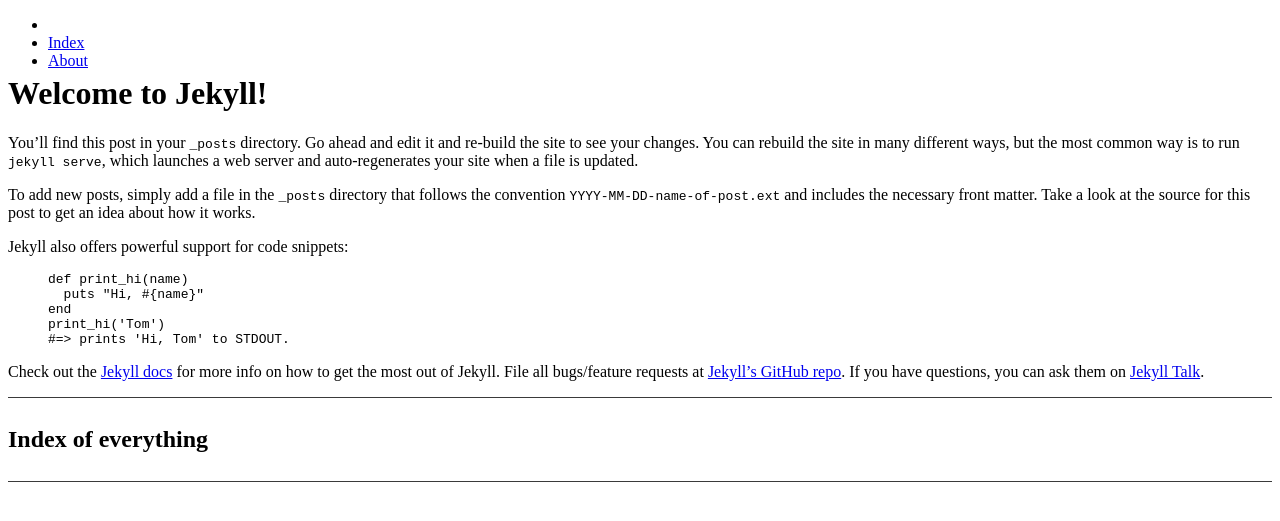
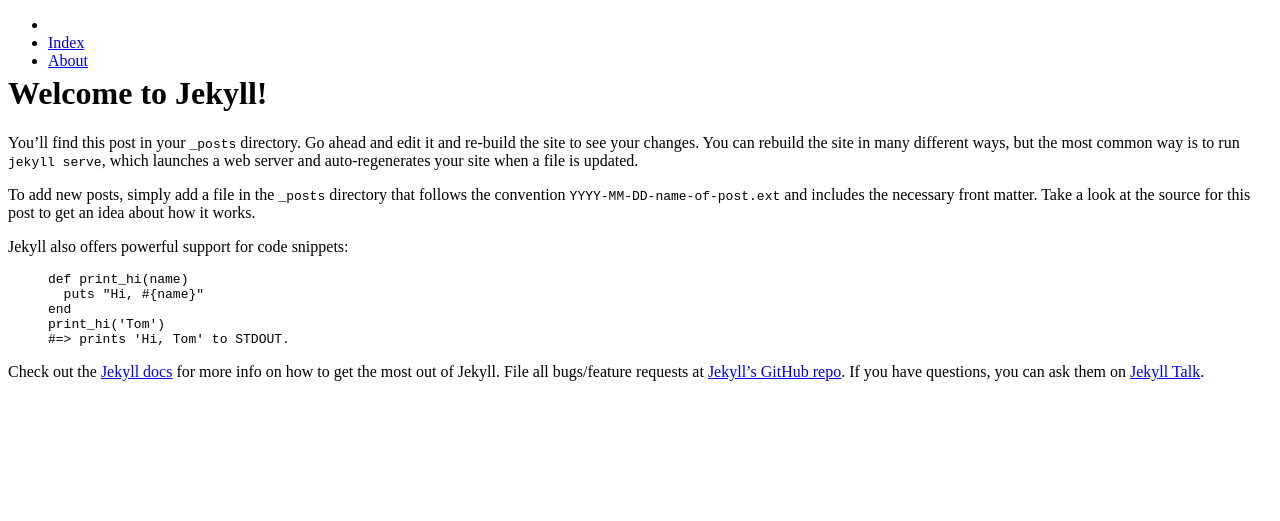
Before and after one commit to jcaserta/candidate, a Jekyll site: the page built from _posts/2018-06-19-welcome-to-jekyll.markdown, in a window 1280 px wide. Shown: the top 521 px of the page. Built offline with Jekyll 4.4.1, drawn with Linux system fonts in a browser that asks for light colours.

Commit message:
remove more template

```diff
--- a/_layouts/home.html
+++ b/_layouts/home.html
@@ -45,52 +45,6 @@
       </div>
 		</main>
 
-    <hr class="line1 noprint" id="indexjump">
-
-<!-- could make sense to tighten up index ... 1.4rem text, 130% lineheight and .1rem td padding-top works
-maybe color text, too, to set it off from main content -->
-    <div id="index" class="noprint">
-      <h2>Index of everything</h2>
-      <div class="indexdump permalinkindex">
-      {% for chapter in site.chapters %}
-      <h3 id="{{ chapter }}">{{ chapter }}</h3>
-      <table width=100%>
-      {% for post in site.posts %}
-
-        {% if post.chapter == chapter %}
-          <tr width=100%>
-          <td width="85%">
-            <a class="post-link" href="{{ post.url | prepend: site.github.url }}">
-            <h4 class="{{ post.content-type }}">
-           {{ post.title }}  <span class="publisher">{{ post.publisher }}</span>
-         </a>
-          </h4>
-          </td>
-          <td style="padding-left: 2rem; text-align: right; font-variant-numeric: proportional-nums;"  width="15%">
-          <!-- {% if post.author %}<span class="author">{{ post.author }}</span> {% endif %}-->
-          <a class="post-link" href="{{ post.url | prepend: site.github.url }}"><h4 class=""  style=" font-variant-numeric: proportional-nums;">{% if post.projectdates %}
-     {{ post.projectdates }}
-  {% else %}
-     {{ post.date | date: "%Y" }}
-  {% endif %}</h4></a>
-          </td>
-          </tr>
-        {% endif %}
-      {% endfor %}
-    </table>
-      {% endfor %}
-    </div>
-    </div>
-
-    <hr class="line2 noprint" id="aboutjump">
-
-    <footer class="noprint stripe sociallinks">
-    <ul>
-    </ul>
-    </footer>
-
-  </div>
-
   </body>
 
 </html>
```
